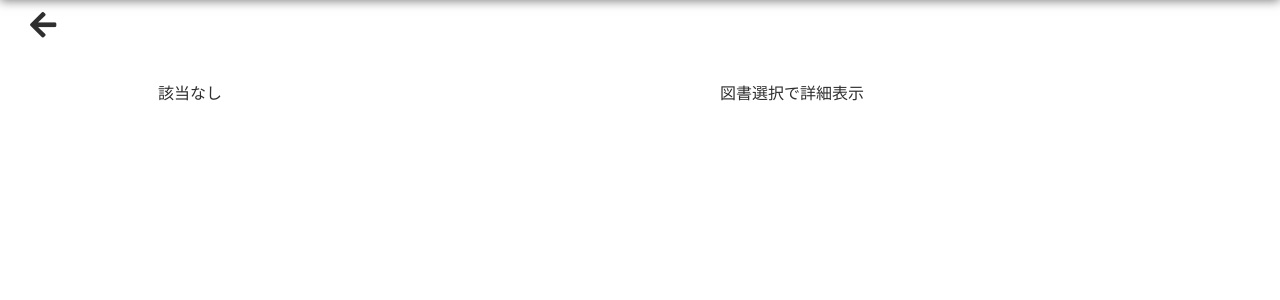
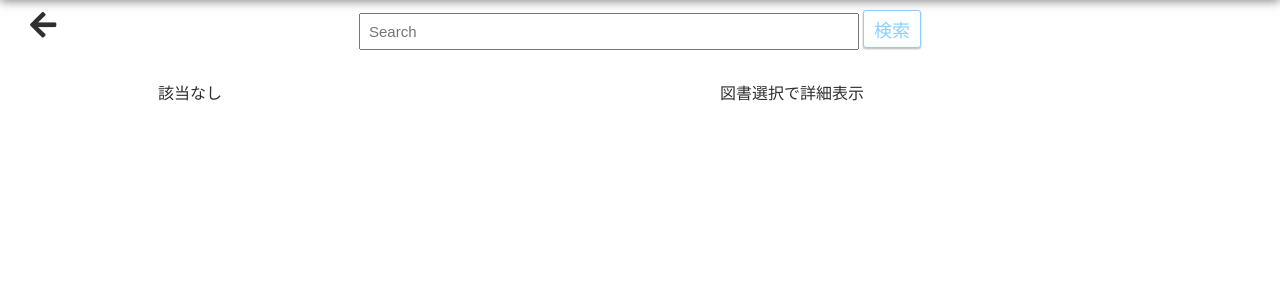
Before and after one commit to tora87/Hackathon_Jyobi_BMS, a Flask app: page /booklist in a window 1280 px wide. Shown: the part 80-380 px from the top of the page. Run offline with Flask 2, Linux system fonts and the light colour scheme; the visitor is signed in with stand-in values (Sample User, id 1); data that the repository does not hold is empty; some libraries are stand-ins or nearby versions.

Commit message:
[Update] 図書一覧ページでの検索機能(フロントサイド)を作成しました。

```diff
--- /dev/null
+++ b/static/css/booklist_search.css
@@ -0,0 +1,25 @@
+@charset "utf-8";
+
+.container-fluid {
+    text-align: center;
+    position: absolute;
+    top: 90px;
+    /* margin: auto; */
+    left: 0;
+    right: 0;
+}
+
+.container-fluid .d-flex .form-control {
+    width: 500px!important;
+    outline: none!important;
+    padding: 8px;
+    box-sizing: border-box;
+}
+.container-fluid .d-flex .form-control:focus {
+    box-shadow: 3px 3px 6px rgb(183, 183, 183) !important;
+    border: solid .3px rgb(67, 67, 67);
+}
+
+.container-fluid .d-flex .btn-outline-primary {
+
+}
--- a/static/js/book_list_ajax.js
+++ b/static/js/book_list_ajax.js
@@ -12,5 +12,17 @@ $(function () {
             console.log(err);
         })
     })
+    $(".btn-outline-primary").on("click", function () {
+        let kw = $("#search_text_form").val();
+        $.ajax({
+            type: 'POST',
+            url: '/booklist/search',
+            data: {'key': kw},
+        }).done(function (res) {
+            $('body').html(res);
+        }).error(function (err) {
+            console.log(err);
+        })
+    })
 
 })
--- a/templates/books_list.html
+++ b/templates/books_list.html
@@ -1,6 +1,8 @@
 {% extends 'template.html' %}
 
 {% block css %}
+    <link rel="stylesheet" href="{{ url_for('static', filename='css/booklist_search .css') }}">
+    <link rel="stylesheet" href="../static/css/booklist_search.css">
 {% endblock %}
 
 
@@ -10,6 +12,12 @@
 
 
 {% block content %}
+    <div class="container-fluid">
+        <form class="d-flex">
+            <input id="search_text_form" class="form-control me-6" type="search" placeholder="Search" aria-label="Search">
+            <button class="btn btn-outline-primary" type="button">検索</button>
+        </form>
+    </div>
     <div class="container books_list">
         <div class="flex-wrapper">
             <ul class="books flex-item">
@@ -81,7 +89,7 @@
         </div>
     </div>
       <script src="https://ajax.googleapis.com/ajax/libs/jquery/3.6.0/jquery.min.js"></script>
-    <script type="text/javascript" src="{{ url_for('static', filename='/js/book_list_ajax.js') }}"></script>
+        <script type="text/javascript" src="{{ url_for('static', filename='/js/book_list_ajax.js') }}"></script>
 {% endblock %}
 
 {% block javascript %}
```
